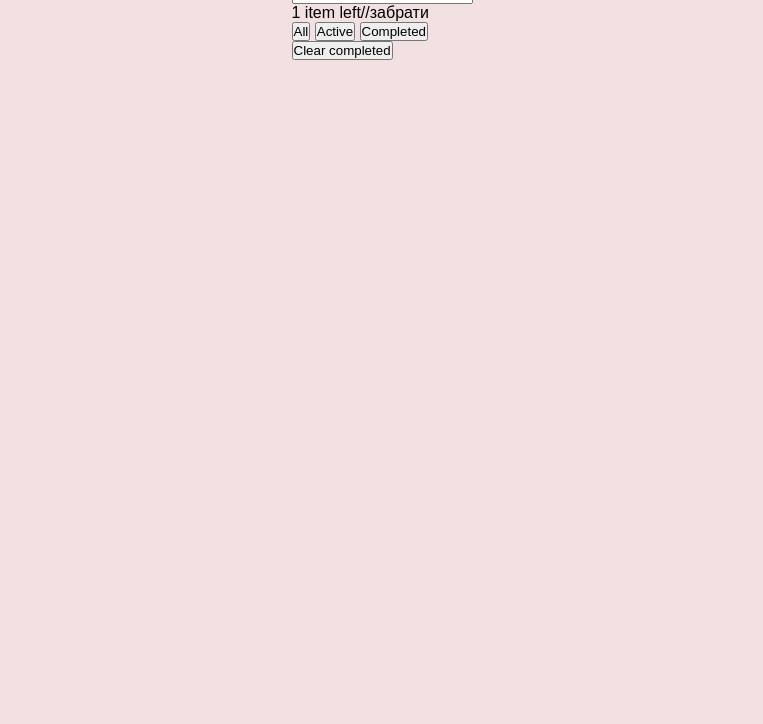
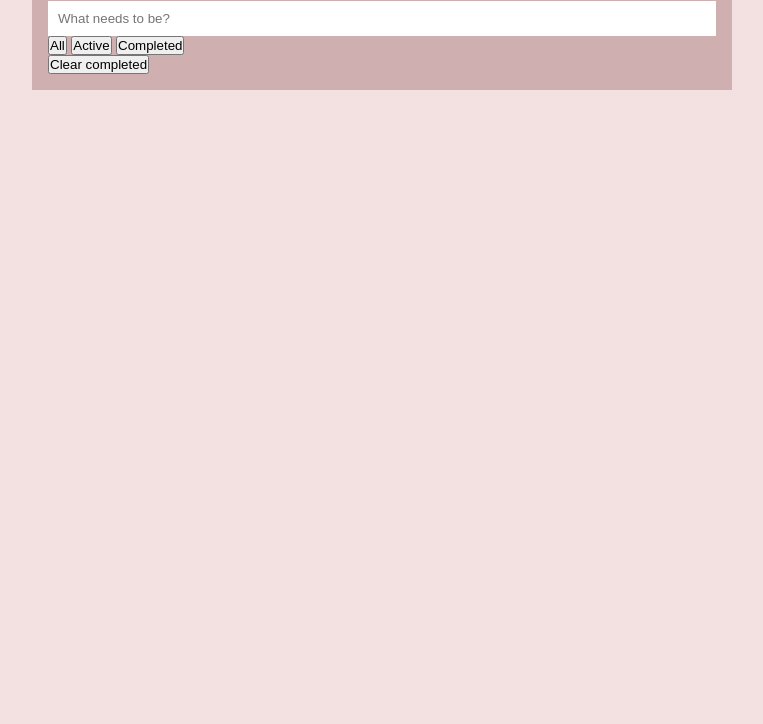
Before and after one commit to yuliia-antsybor/TodoList, a plain HTML site: page index.html in a window 1280 px wide. Shown: the part 76-800 px from the top of the page, without its empty margins (258-1021 px from the left). Drawn offline with Linux system fonts and the light colour scheme.

Commit message:
addad css style, background of input

```diff
--- a/index.html
+++ b/index.html
@@ -10,15 +10,17 @@
 
 <body>
   <div class="container">
+
     <div class="todo">
       <h1 class="todo__title">todos</h1>
+      <div class="container__card">
         <div class="input__container">
           <input type="text" placeholder="What needs to be?" />
         </div>
         <ul class="todo__list"></ul>
         <div class="todo__footer">
           <div class="todo__count">
-          1 item left//забрати
+            <!-- 1 item left//забрати -->
           </div>
           <div>
             <button class="filter-button filter-button--active">All</button>
@@ -31,6 +33,7 @@
         </div>
       </div>
     </div>
+  </div>
   <script src="./scripts/index.js"></script>
 </body>
 
--- a/styles/styles.css
+++ b/styles/styles.css
@@ -10,6 +10,7 @@ html {
 
 body {
   font-family: Arial, Helvetica, sans-serif;
+  font-weight: lighter;
   -webkit-font-smoothing: antialiased;
 }
 
@@ -21,8 +22,23 @@ body {
   padding: 1rem;
 }
 
+.container__card {
+  background-color: rgb(207, 175, 175);
+  padding: 1rem;
+  outline: 2px solid transparent;
+  width: 700px;
+}
+/* як зробити його розміром з контент?? */
+
 .todo__title {
   font-size: 40px;
+  color: black;
 }
 
 .todo__footer {}
+
+.input__container input {
+  padding: 10px;
+  width: 100%;
+  border: none;
+}
```
Also changed, not shown: 1 other file. Lines whose indentation alone changed are shown as unchanged.
